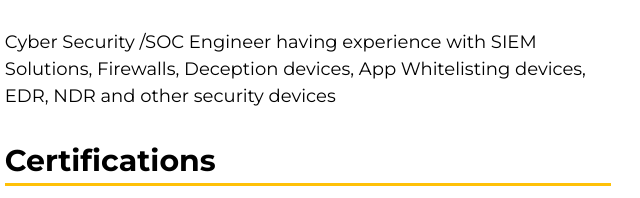
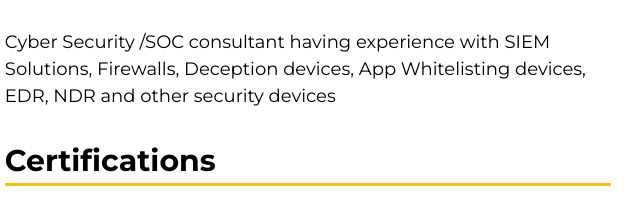
Before and after one commit to shabeeribm/shabeeribm, a plain HTML site: page index.html in a window 1280 px wide. Shown: the part 432-630 px from the top of the page, 492-1132 px from the left. Drawn offline with nearby package versions, Linux system fonts and the light colour scheme.

Commit message:
Update index.html

```diff
--- a/index.html
+++ b/index.html
@@ -82,7 +82,7 @@
 <div id="about" class="w3-container w3-margin-top-10-percent w3-cursive w3-large">
 <h2 class="w3-border-bottom w3-border-amber" style="border-width: 3px !important;">ABOUT</h2>
 <div class="w3-margin-top-2" style="font-weight: 500;"></div></p>
-<p>Cyber Security /SOC Engineer having experience with SIEM Solutions, Firewalls, Deception devices, App Whitelisting devices, EDR, NDR and other security devices
+<p>Cyber Security /SOC consultant having experience with SIEM Solutions, Firewalls, Deception devices, App Whitelisting devices, EDR, NDR and other security devices
 </p>
 </div>
 
```
